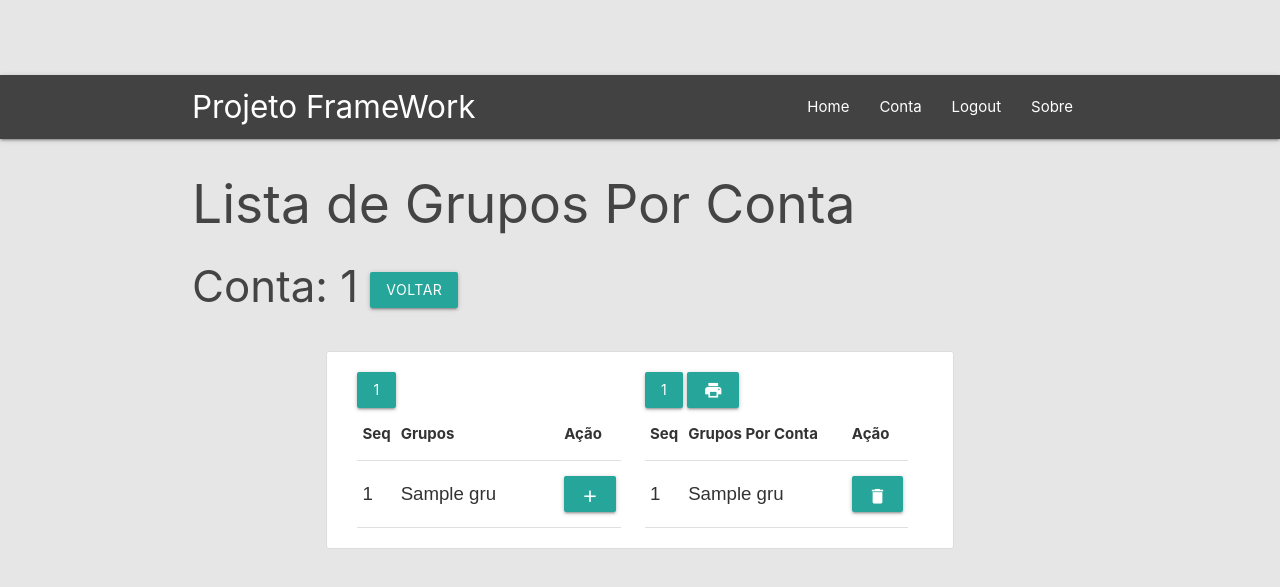
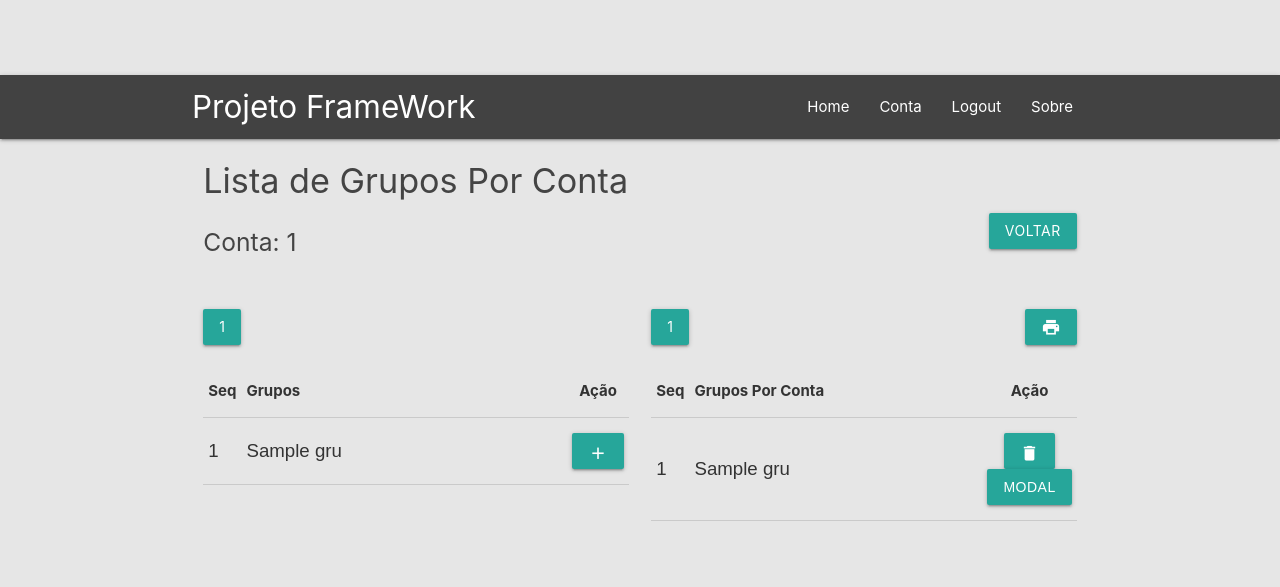
Before and after one commit to AcarlosSoares/framework_md, a Flask app: page /conta/acessarGrupo/1/1 in a window 1280 px wide. Shown: the top 587 px of the page. Run offline with Flask 2, Linux system fonts and the light colour scheme; a user stored in the database is signed in; tables that the repository leaves empty hold one stand-in row (values such as "Sample post"); some libraries are stand-ins or nearby versions.

Commit message:
Atualização 14/12/2019 00:22

```diff
--- a/app/conta/forms.py
+++ b/app/conta/forms.py
@@ -29,7 +29,8 @@ class IncluiContaUsuarioForm(FlaskForm):
   nomecompleto = StringField('Nome', validators=[DataRequired(message='Nome deve ser prenchido!'),
    Length(min=3, max=80, message='Nome deve ter entre 3 e 80 caracteres!')])
   nomeguerra = StringField('Nome de Guerra', validators=[DataRequired(message='Nome deve ser prenchido!'), Length(min=3, max=20, message='Nome deve ter entre 3 e 20 caracteres!')])
-  datanascimento = DateField('Data de Nascimento', validators=[DataRequired(message='Data deve ser prenchida!')], format=('%Y-%m-%d'))
+  # datanascimento = DateField('Data de Nascimento', validators=[DataRequired(message='Data deve ser prenchida!')], format=('%Y-%m-%d'))
+  datanascimento = DateField('Data de Nascimento', validators=[DataRequired(message='Data deve ser prenchida!')])
   matricula = StringField('Matrícula', validators=[DataRequired(message='Nome deve ser prenchido!'),
    Length(min=5, max=11, message='Nome deve ter entre 5 e 11 caracteres!')])
   cpf = StringField('CPF', validators=[DataRequired(message='CPF deve ser prenchido!'),
--- a/app/conta/templates/altera_conta.html
+++ b/app/conta/templates/altera_conta.html
@@ -1,12 +1,12 @@
 {% extends "layout.html" %}
-{% from "macros.html" import render_field, render_select_field2, render_picture_field %}
+{% from "macros.html" import render_field, render_field_date, render_select_field2, render_picture_field %}
 {% block content %}
 
   <form action="" method="POST" enctype="multipart/form-data">
   <!-- {{ form.csrf_token }} -->
   {{ form.hidden_tag() }}
 
-    <div class="col s12 m6 offset-m3">
+    <div class="col s12 m7 offset-m3">
 
       <div class="card z-depth-4">
 
@@ -67,7 +67,7 @@
                 {{ render_field(form.nomeguerra) }}
               </div>
               <div class="col s6">
-                {{ render_field(form.datanascimento) }}
+                {{ render_field_date(form.datanascimento) }}
               </div>
               <div class="col s6">
                 {{ render_field(form.matricula) }}
--- a/app/conta/templates/inclui_conta.html
+++ b/app/conta/templates/inclui_conta.html
@@ -1,11 +1,11 @@
 {% extends "layout.html" %}
-{% from "macros.html" import render_field, render_select_field2, render_picture_field %}
+{% from "macros.html" import render_field, render_field_date, render_select_field2, render_picture_field %}
 {% block content %}
 
   <form action="" method="POST">
   {{ form.csrf_token }}
 
-    <div class="col s12 m6 offset-m3">
+    <div class="col s12 m7 offset-m3">
 
       <div class="card z-depth-4">
 
@@ -54,7 +54,7 @@
                 {{ render_field(form.nomeguerra) }}
               </div>
               <div class="col s6">
-                {{ render_field(form.datanascimento) }}
+                {{ render_field_date(form.datanascimento) }}
               </div>
               <div class="col s6">
                 {{ render_field(form.matricula) }}
--- a/app/conta/templates/lista_conta_conta.html
+++ b/app/conta/templates/lista_conta_conta.html
@@ -75,7 +75,7 @@
 		</form>
 
 		<!-- Tabela de Listagem dos Dados -->
-		<div class="table-responsive">
+		<div class="responsive-table">
 			<table style="width:100%" class="table table-sm bg-light table-bordered">
 
 				<!-- Cabeçalho da Tabela -->
--- a/app/conta/templates/lista_grupo_conta.html
+++ b/app/conta/templates/lista_grupo_conta.html
@@ -1,34 +1,44 @@
 {% extends "layout.html" %}
 {% block content %}
+
+<div class="col s12">
 
 	<!--------------------------- LISTA DA TABELAS DE ASSOCIAÇÃO -------------------------->
 
 	<!-- Título  -->
-<h2>
+	<h4>
 		{{ title1 }}
-</h2>
+	</h4>
+
+	<div class="row">
 
 		<!-- Sub-Título  -->
-<h3>
+		<div class="col s6 left-align">
+			<h5>
 				Conta: {{ nome_super }}
+			</h5><br>
+		</div>
 
+		<div class="col s6 right-align">
 			<!-- Botão Voltar -->
 		  <a href="{{ url_for('conta.acessar') }}" class="btn btn-outline-info float-md-right my-2" role="button" aria-pressed="true">Voltar</a>
+		</div>
 
-</h3><br>
+	</div>
 
-<div class="container">
+	<div class="row">
 
-	<div class="content-section col-md-12">
+		<!-- <div class="content-section col-md-12"> -->
 
 	<!----------------------- LISTA DA TABELA 2 -------------------------->
-		<div class="wrap">
+			<div class="col s6 left-align">
 
 				<!-- Painel de Ordenação e Pesquisa -->
 				<form action="{{ url_for('conta.acessarGrupo', id_super=id_super, nome_super=nome_super) }}" method="POST">
 
 					<!-- Painel Paginação -->
-				<div>
+					<div class="row">
+						<div class="col s6 left-align">
 							{% for page_num2 in dados2.iter_pages(left_edge=1, right_edge=1, left_current=1, right_current=2) %}
 							  {% if page_num2 %}
 							    {% if dados2.page == page_num2 %}
@@ -40,7 +50,7 @@
 							    ...
 							  {% endif %}
 							{% endfor %}
-
+						</div>
 					</div>
 
 				</form>
@@ -53,7 +63,7 @@
 						<tr>
 							<th class="text-center" style="width: 30px">Seq</th>
 							<th class="text-center" style="width: 500px">Grupos</th>
-						<th class="text-center" style="width: 60px">Ação</th>
+							<th class="text-center center-align" style="width: 60px">Ação</th>
 						</tr>
 					</thead>
 
@@ -64,7 +74,7 @@
 							<tr>
 								<td style="vertical-align:middle">{{ dado.id }}</td>
 								<td style="vertical-align:middle">{{ dado.nome }}</td>
-							<td class="text-center">
+								<td class="text-center center-align">
 
 									<!-- Botão Adicionar -->
 									<a href="{{ url_for('conta.adicionarGrupo', id_data=dado.id, id_super=id_super, nome_super=nome_super) }}" class="btn btn-ligth btn-sm" value="Adicionar" aria-label="Adicionar" aria-pressed="true" alt="Adicionar" title="Adicionar">
@@ -80,14 +90,15 @@
 			</div>
 
 		<!----------------------- LISTA DA TABELA 1 -------------------------->
-		<div class="wrap">
+			<div class="col s6 right-align">
 
 				<!-- Painel de Ordenação e Pesquisa -->
 				<form action="{{ url_for('conta.acessarGrupo', id_super=id_super, nome_super=nome_super) }}" method="POST">
 					{{ form.csrf_token }}
 
 					<!-- Painel Paginação e Botões Imprimir -->
-				<div>
+					<div class="row">
+						<div class="col s6 left-align">
 							{% for page_num in dados1.iter_pages(left_edge=1, right_edge=1, left_current=1, right_current=2) %}
 							  {% if page_num %}
 							    {% if dados1.page == page_num %}
@@ -99,12 +110,14 @@
 							    ...
 							  {% endif %}
 							{% endfor %}
+						</div>
 
+						<div class="col s6 right-align">
 				      <!-- Botão Imprimir -->
 							<a href="{{ url_for('conta.imprimir2', id_super=id_super, nome_super=nome_super) }}" class="btn btn-ligth btn-sm float-sm-right" value="Imprimir" aria-label="Imprimir" aria-pressed="true" alt="Imprimir" title="Imprimir">
 							  <i class="material-icons cor-marrom">print</i>
 							</a>
-
+						</div>
 					</div>
 
 				</form>
@@ -117,7 +130,7 @@
 						<tr>
 							<th class="text-center" style="width: 30px">Seq</th>
 							<th class="text-center" style="width: 500px">Grupos Por Conta</th>
-						<th class="text-center" style="width: 60px">Ação</th>
+							<th class="text-center center-align" style="width: 60px">Ação</th>
 						</tr>
 					</thead>
 
@@ -128,12 +141,14 @@
 							<tr>
 								<td style="vertical-align:middle">{{ dado.id }}</td>
 								<td style="vertical-align:middle">{{ dado.nome }}</td>
-							<td class="text-center">
+								<td class="text-center center-align">
 
 									<!-- Botão Excluir -->
 									<a href="#" class="btn btn-ligth btn-sm" role="button" aria-label="Excluir" aria-pressed="true" data-toggle="modal" title="Excluir" data-target="#excluirModal1{{ dado.id }}">
 									  <i class="material-icons cor-vermelho" style="vertical-align:middle;">delete</i>
 									</a>
+
+									<a class="waves-effect waves-light btn modal-trigger" href="#meu-modal">Modal</a>
 
 								</td>
 							</tr>
@@ -166,10 +181,26 @@
 		          </div>
 		          <!-- Fim Modal Excluir Dados -->
 
+		         	<!-- Modal Teste  -->
+
+						  <!-- Modal Structure -->
+						  <div id="meu-modal" class="modal">
+						    <div class="modal-content">
+						      <h4>Modal Header</h4>
+						      <p>A bunch of text</p>
+						    </div>
+						    <div class="modal-footer">
+						      <a href="#!" class="modal-close waves-effect waves-green btn-flat">Agree</a>
+						    </div>
+						  </div>
+
+		         	<!-- Fim Modal Teste -->
+
 						{% endfor  %}
 					</tbody>
 				</table>
 			</div>
+		<!-- </div> -->
 	</div>
 </div>
 
--- a/app/grupo/templates/lista_grupo_grupo.html
+++ b/app/grupo/templates/lista_grupo_grupo.html
@@ -74,7 +74,7 @@
 		</form>
 
 		<!-- Tabela de Listagem dos Dados -->
-		<div class="table-responsive">
+		<div class="responsive-table">
 
 			<table style="width:100%" class="table table-sm bg-light table-bordered" cellspacing="0" width="100%">
 
--- a/app/setor/templates/lista_setor.html
+++ b/app/setor/templates/lista_setor.html
@@ -76,8 +76,10 @@
 
 		</form>
 
+		<div class="divider"></div>
+
 		<!-- Tabela de Listagem dos Dados -->
-		<div class="table-responsive">
+		<div class="responsive-table">
 			<table class="table table-sm bg-light table-bordered">
 
 				<!-- Cabeçalho da Tabela -->
--- a/app/templates/layout.html
+++ b/app/templates/layout.html
@@ -166,6 +166,23 @@
       var instances = M.FormSelect.init(elems, {});
     });
 
+    // Modal
+
+    const modal = document.querySelectorAll('.modal');
+    const instance = M.Modal.init(modal);
+
+
+    // $(document).ready(function(){
+      // var instance = M.Modal.getInstance('.modal');
+      // instance.open();
+      // $('#modal1').openModal();
+    // })
+
+    // $(document).ready(function(){
+    //   // the "href" attribute of .modal-trigger must specify the modal ID that wants to be triggered
+    //   $('.modal-trigger').leanModal();
+    // });
+
 
   </script>
 </body>
```
Also changed, not shown: app/templates/macros.html (+19 -3 lines), app/static/profile_pics/3c8d724a4742af9a.jpg (added). Lines whose indentation alone changed are shown as unchanged.
